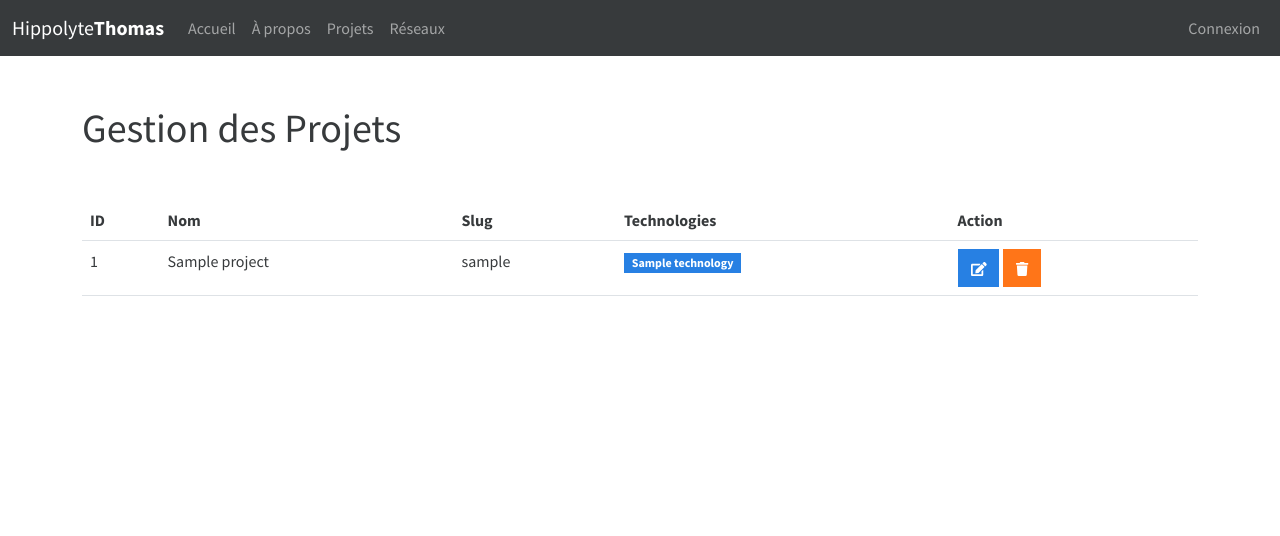
After one commit to hippothomas/hippolyte-thomas-back, a Symfony app: template templates/admin/project/index.html.twig in a window 1280 px wide. The commit adds this page. Shown: the top 536 px of the page. Run offline with Twig, Linux system fonts and the light colour scheme; the template is opened without the code that fills it: most values are stand-ins (such as "Sample title", 1, 10 or a date in 2020); some libraries are stand-ins or nearby versions.

Commit message:
Add Projects listing Admin page & font awesome

```diff
--- a/templates/admin/base.html.twig
+++ b/templates/admin/base.html.twig
@@ -19,6 +19,7 @@
 		{% include 'admin/partials/footer.html.twig' %}
 
 		<script src="/js/bootstrap.bundle.min.js"></script>
+		<script src="https://use.fontawesome.com/releases/v5.15.4/js/all.js"></script>
         {% block javascripts %}
             {{ encore_entry_script_tags('app') }}
         {% endblock %}
--- a/templates/admin/partials/header.html.twig
+++ b/templates/admin/partials/header.html.twig
@@ -13,7 +13,7 @@
 					<a class="nav-link" href="{{ path('admin_about_me') }}">À propos</a>
 				</li>
 				<li class="nav-item">
-					<a class="nav-link" href="#">Projets</a>
+					<a class="nav-link" href="{{ path('admin_projects') }}">Projets</a>
 				</li>
 				<li class="nav-item">
 					<a class="nav-link" href="#">Réseaux</a>
--- /dev/null
+++ b/templates/admin/project/index.html.twig
@@ -0,0 +1,39 @@
+{% extends 'admin/base.html.twig' %}
+
+{% block title %}Administration des Projets{% endblock %}
+
+{% block body %}
+<div class="container">
+    <h1 class="my-5">Gestion des Projets</h1>
+
+    <table class="table table-hover">
+        <thead>
+            <tr>
+                <th>ID</th>
+                <th>Nom</th>
+                <th>Slug</th>
+                <th>Technologies</th>
+                <th>Action</th>
+            </tr>
+        </thead>
+        <tbody>
+            {% for project in projects %}
+                <tr>
+                    <td>{{project.id}}</td>
+                    <td>{{project.name}}</td>
+                    <td>{{project.slug}}</td>
+                    <td>
+                        {% for techno in project.technologies %}
+                            <span class="badge bg-primary">{{techno.name}}</span>
+                        {% endfor %}
+                    </td>
+                    <td>
+                        <a href="#" class="btn btn-primary"><i class="fas fa-edit fa-sm"></i></a>
+                        <a href="#" class="btn btn-warning"><i class="fas fa-trash fa-sm"></i></a>
+                    </td>
+                </tr>
+            {% endfor %}
+        </tbody>
+    </table>
+</div>
+{% endblock %}
```
Also changed, not shown: src/Controller/AdminProjectController.php (added, +19 -0 lines).
